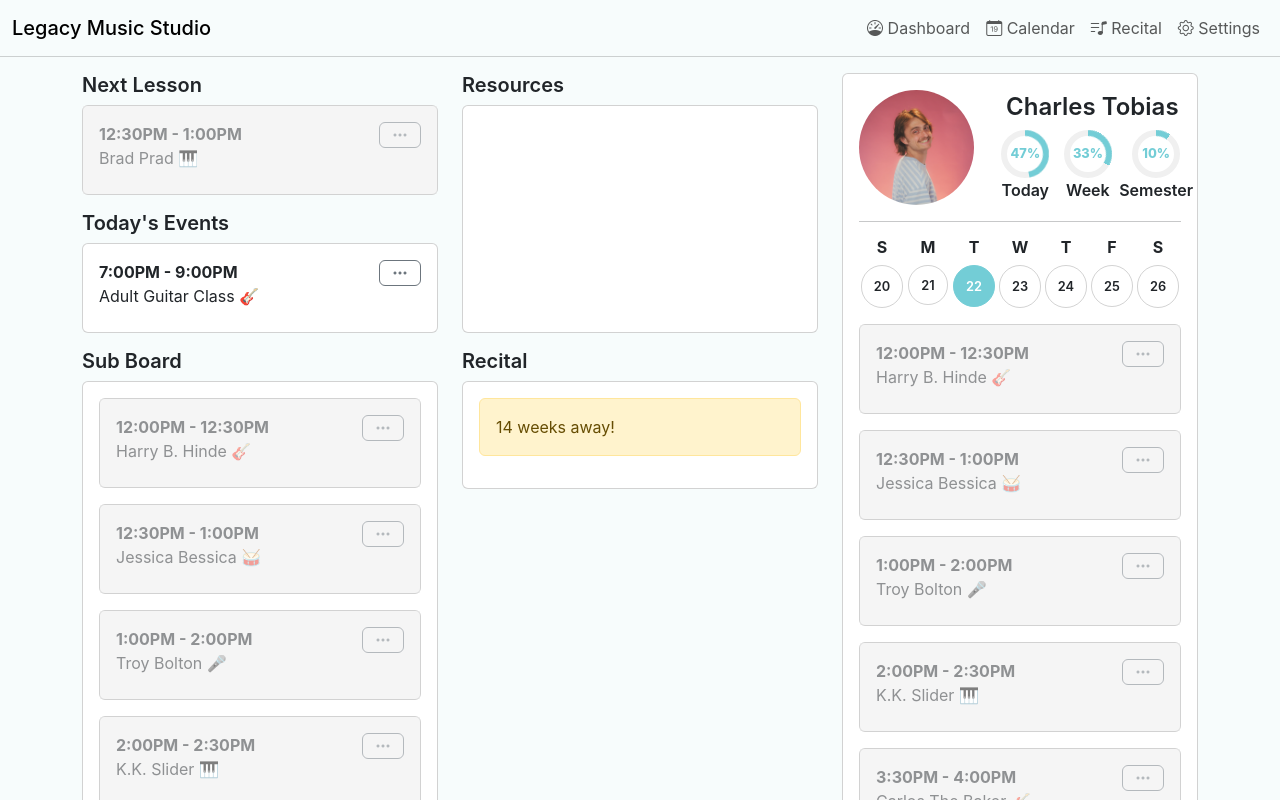
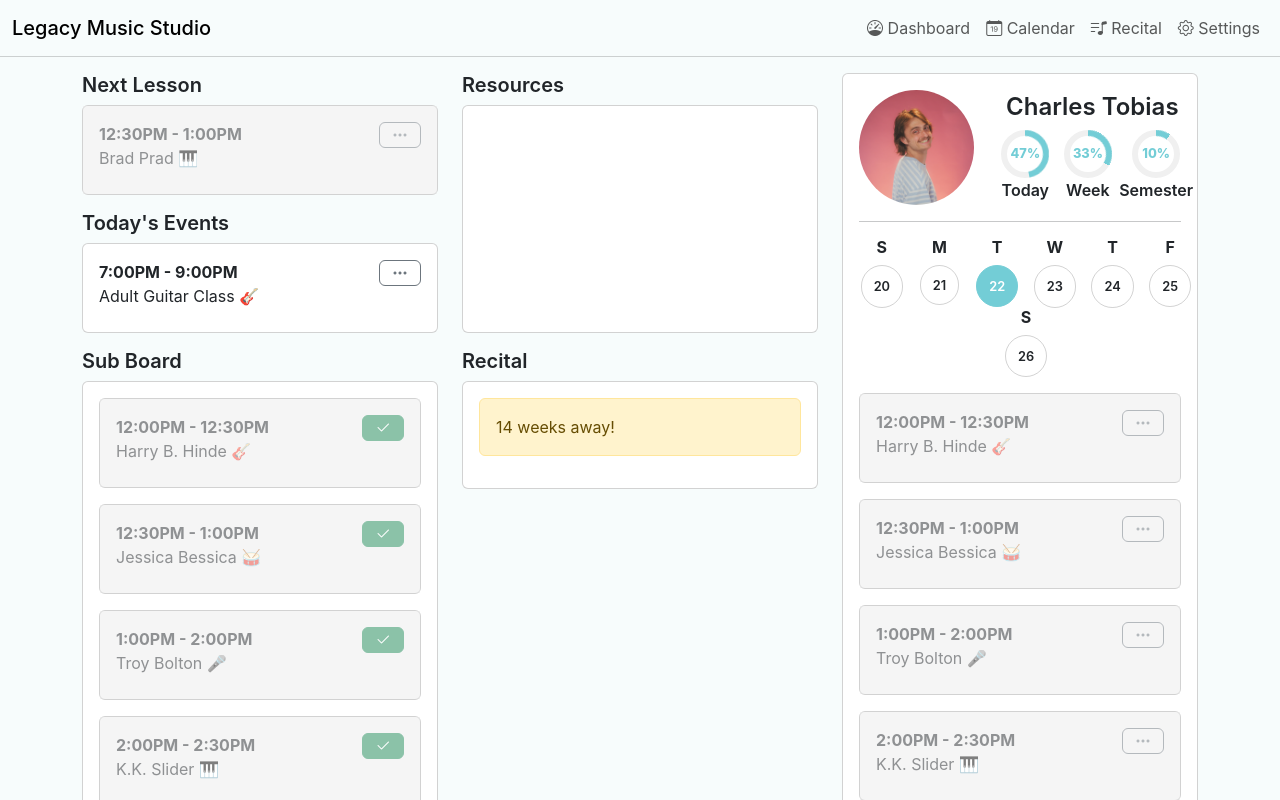
Before and after one commit to charlesmtobias/teacher-crm, a React (Create React App) app: page /dashboard in a window 1280 px wide. Shown: the top 800 px of the page. Built offline with nearby package versions, Linux system fonts and the light colour scheme; the HTML template or start-up script is replaced by a standard one.

Commit message:
dynamically generate week calendar dates and add 'active' class to current date

```diff
--- a/src/components/Calendar/Calendar.js
+++ b/src/components/Calendar/Calendar.js
@@ -1,38 +1,35 @@
 import React from 'react';
 import './Calendar.css';
 
-export default function Calendar({startTime, duration, next, name}) {
+export default function Calendar() {
+    const FIRST_DATE = getFirstDateThisWeek();
+    const DAYS_OF_THE_WEEK = ['S', 'M', 'T', 'W', 'T', 'F', 'S'];
+    let calendar = [];
+
+    for (let i = 0; i < 7; i++) {
+        calendar.push(<div className='col pe-0'>
+                        <h6 className='fw-bold'>{DAYS_OF_THE_WEEK[i]}</h6>
+                        <button id={i} className={`btn btn-cal fw-semibold ${getCurrentDayOfWeek() == i ? 'active' : ''}`}>{FIRST_DATE + i}</button>
+                    </div>);
+    }
+
     return(
         <div className='row text-center mb-3'>
-            <div className='col pe-0'>
-                <h6 className='fw-bold'>S</h6>
-                <button className='btn btn-cal fw-semibold'>20</button>
-            </div>
-            <div className='col px-0'>
-                <h6 className='fw-bold'>M</h6>
-                <button className='btn btn-cal fw-semibold'>21</button>
-            </div>
-            <div className='col px-0'>
-                <h6 className='fw-bold'>T</h6>
-                <button className='btn btn-cal fw-semibold active'>22</button>
-            </div>
-            <div className='col px-0'>
-                <h6 className='fw-bold'>W</h6>
-                <button className='btn btn-cal fw-semibold'>23</button>
-            </div>
-            <div className='col px-0'>
-                <h6 className='fw-bold'>T</h6>
-                <button className='btn btn-cal fw-semibold'>24</button>
-            </div>
-            <div className='col px-0'>
-                <h6 className='fw-bold'>F</h6>
-                <button className='btn btn-cal fw-semibold'>25</button>
-            </div>
-            <div className='col ps-0'>
-                <h6 className='fw-bold'>S</h6>
-                <button className='btn btn-cal fw-semibold'>26</button>
-            </div>
+            {calendar}
         </div>
     );
 
 }
+
+function getFirstDateThisWeek() {
+    var curr = new Date; // get current date
+    var first = curr.getDate() - curr.getDay(); // First day is the day of the month - the day of the week
+
+    var firstday = new Date(curr.setDate(first)).getDate();
+    return firstday;
+}
+
+function getCurrentDayOfWeek() {
+    var curr = new Date;
+    return curr.getDay();
+}
--- a/src/components/Dashboard/Dashboard.js
+++ b/src/components/Dashboard/Dashboard.js
@@ -52,7 +52,7 @@ export default function Dashboard() {
               <h5 className='fw-semibold'>Sub Board</h5>
               <div className='card mb-3'>
                 <div className='card-body'>
-                  <LessonList />
+                  <LessonList type="sub" />
                 </div>
               </div>
             </div>
--- a/src/components/Lesson/Lesson.js
+++ b/src/components/Lesson/Lesson.js
@@ -1,12 +1,11 @@
 import React from 'react';
 import './Lesson.css';
 
-export default function Lesson({lesson, next}) {
+export default function Lesson({lesson, next, sub}) {
   const name = lesson.name;
   const startTime = lesson.startTime;
   const duration = lesson.duration;
   const type = lesson.type;
-  const sub = lesson.sub;
   const endTime = getEndTime(startTime, duration);
 
   const icon = {
--- a/src/components/LessonList/LessonList.js
+++ b/src/components/LessonList/LessonList.js
@@ -2,7 +2,7 @@ import React from 'react';
 import Lesson from '../Lesson/Lesson';
 import './LessonList.css'
 
-export default function LessonList() {
+export default function LessonList(params) {
     const upcomingLessons = [
         {
             name: 'Harry B. Hinde',
@@ -38,7 +38,7 @@ export default function LessonList() {
     const lessons = [];
     for(let i = 0; i < upcomingLessons.length; i++) {
         const lesson = upcomingLessons[i];
-        lessons.push(<Lesson lesson={lesson} />);
+        lessons.push(<Lesson lesson={lesson} sub={params.type} />);
     }
     return(
         <div className='lesson-list-wrapper'>
```
